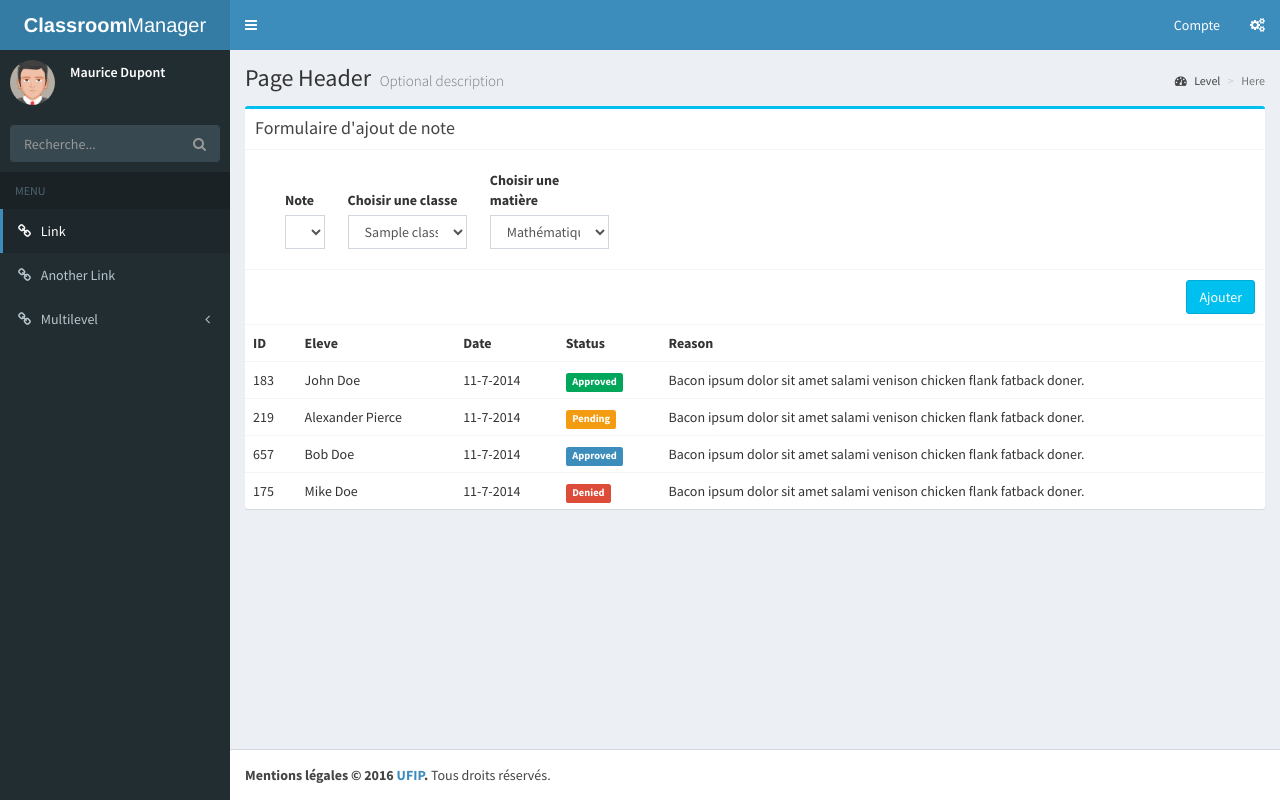
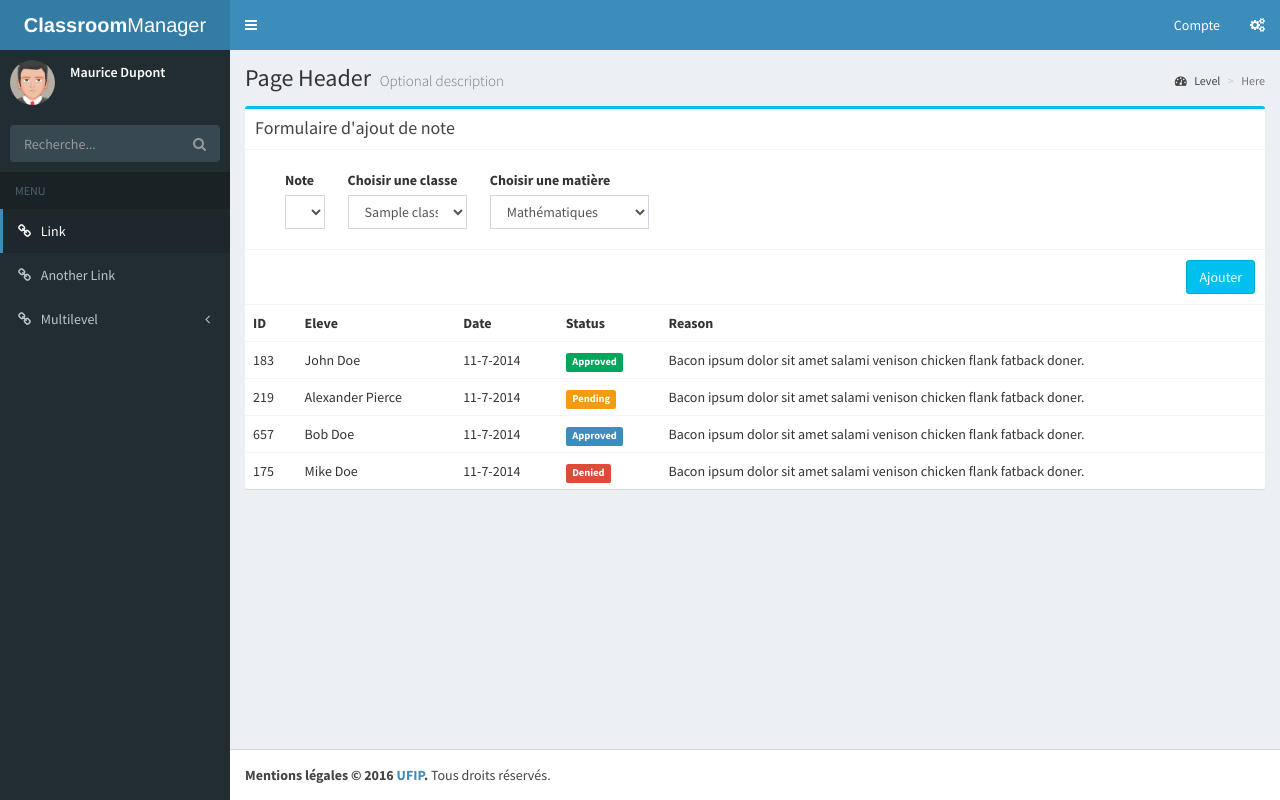
Before and after one commit to valentinLEON/ppe_gestion, a PHP site: template views/index.html.twig in a window 1280 px wide. Run offline with PHP 8.4, Linux system fonts and the light colour scheme; the template is opened without the code that fills it: most values are stand-ins (such as "Sample title", 1, 10 or a date in 2020); some libraries are stand-ins or nearby versions.

Commit message:
Update index.html.twig

```diff
--- a/views/index.html.twig
+++ b/views/index.html.twig
@@ -211,7 +211,7 @@ desired effect
                                    </option>
                                 </select>
                             </div>
-                            <div class="form-group" style="width: 15%;  display:inline-block;margin:10px;">
+                            <div class="form-group" style="width: 20%;  display:inline-block;margin:10px;">
                                 <label>Choisir une matière</label>
                                 <select class="form-control select2">
                                     <option>
```
